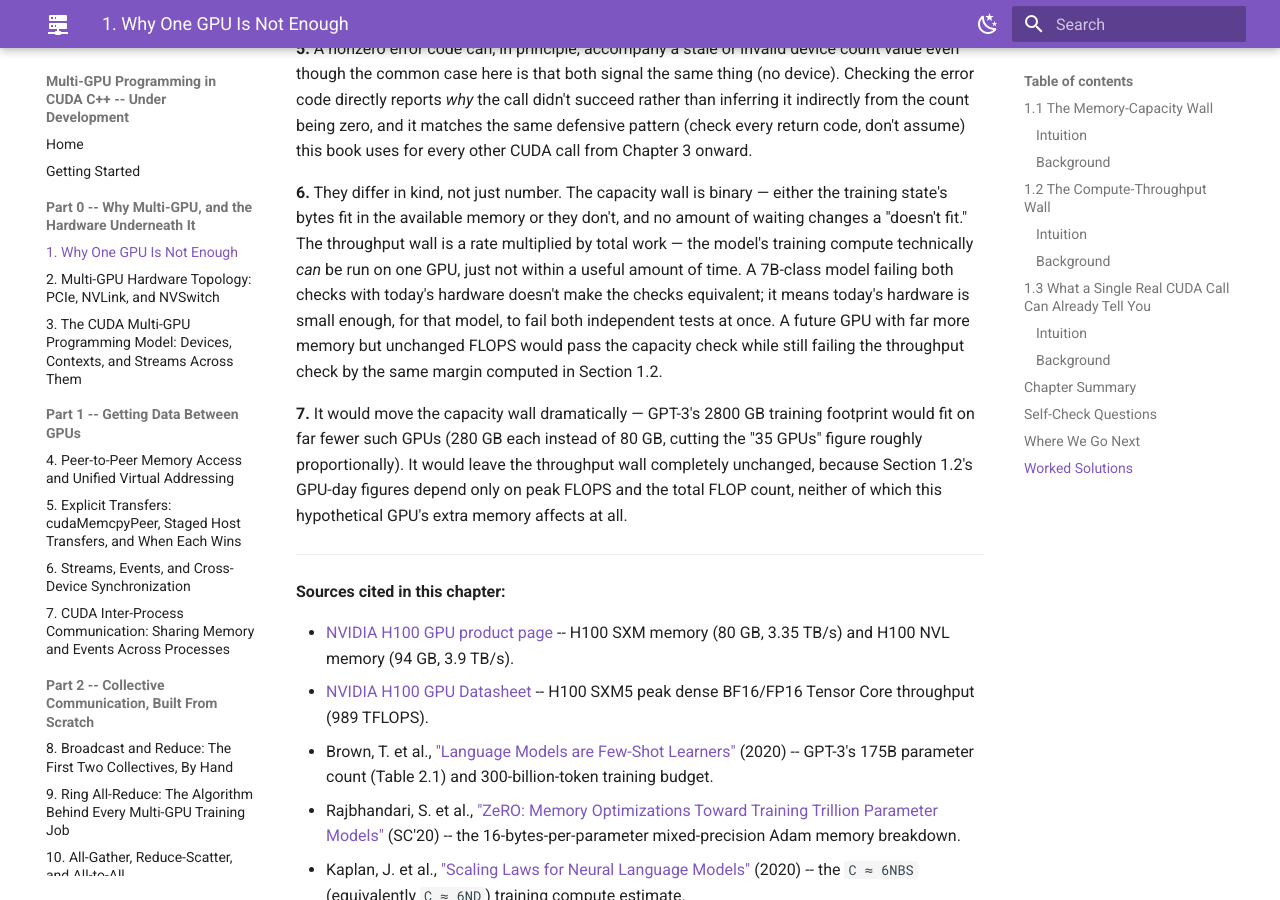
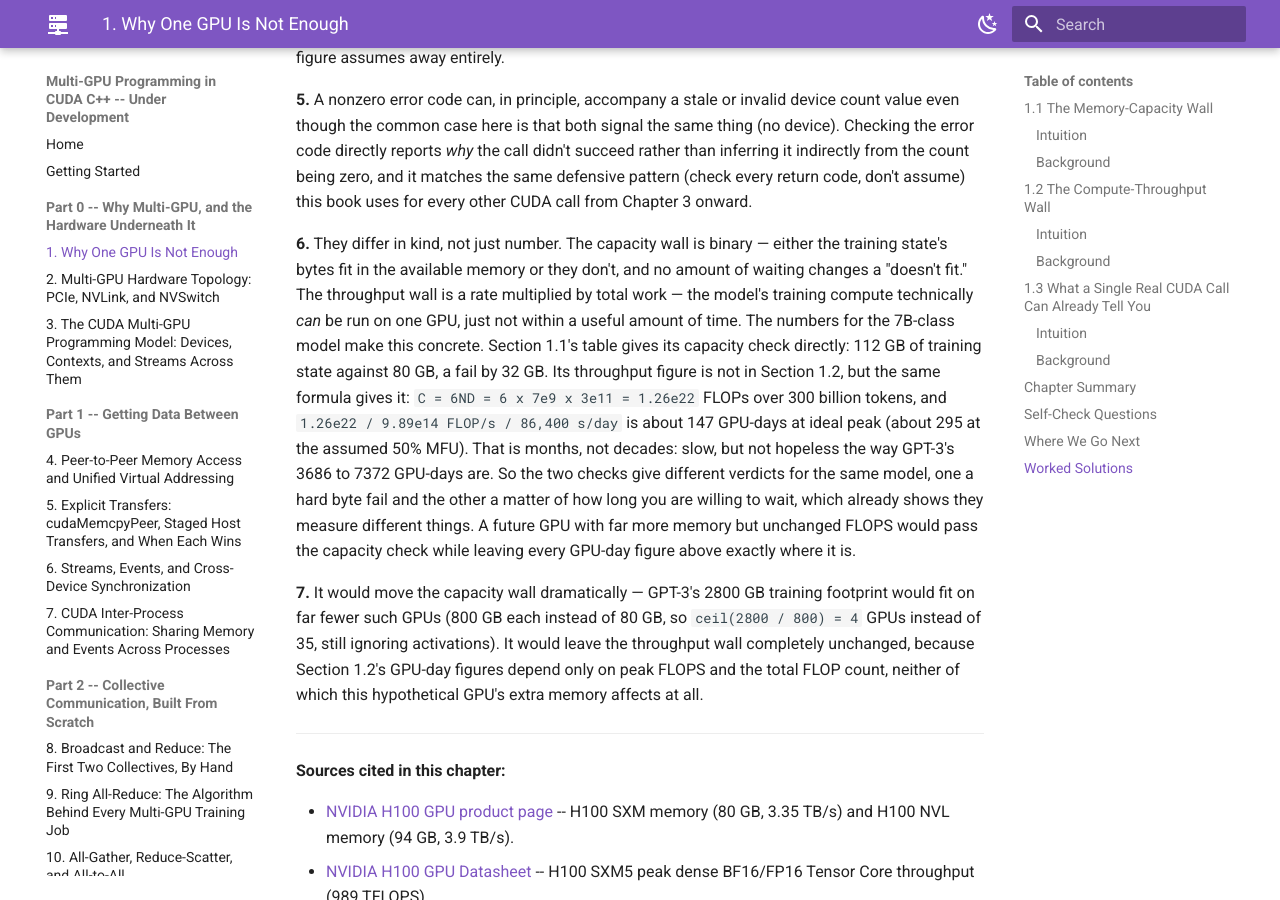
Before and after one commit to MaximumBeings/multi_gpu_cuda_from_scratch, an MkDocs documentation site: the page built from docs/part0/01-why-one-gpu-is-not-enough.md, in a window 1280 px wide and 900 px high, scrolled down 9180 px. Built offline with MkDocs 1.6.1 and Material for MkDocs 9.7.7, drawn with Linux system fonts in a browser that asks for light colours; some of the changed text lies outside the part shown.

Commit message:
Chapter 1: fix GPU-year arithmetic, Worked Solution 7 capacity math, and 7B throughput figure in Solution 6
Co-Authored-By: Claude Opus 5.5 <noreply@anthropic.com>
Claude-Session: https://claude.ai/code/session_01SjVZiZafTBfUu7vxGWXekF

````diff
--- a/docs/part0/01-why-one-gpu-is-not-enough.md
+++ b/docs/part0/01-why-one-gpu-is-not-enough.md
@@ -183,10 +183,10 @@ GPU-days on a single H100 at an assumed 50% of peak (illustrative MFU, not measu
 Same total compute spread across 1024 such GPUs at the assumed 50% MFU: 7.20 days
 ```
 
-**Model boundary, stated plainly:** the `3686.4` and `7372.8` GPU-day figures are *not* timing measurements — nothing was clocked. They're a deterministic FLOP count (`3.150e+23`, computed exactly from Kaplan's formula) divided by a real, vendor-published peak-FLOPS figure (H100 SXM's 989 TFLOP/s dense Tensor Core throughput, no sparsity). The 50%-of-peak scenario is explicitly labeled as an illustrative assumption about achieved utilization (Model FLOPs Utilization, or MFU), not a measurement of anything — real training runs report MFU figures all over the 30-50% range depending on model, hardware, and how well the implementation overlaps communication with compute, itself a running theme starting in Part 2. Either way the conclusion is the same: **over 20 years on one GPU at ideal throughput, or roughly a week on 1,024 of them.**
+**Model boundary, stated plainly:** the `3686.4` and `7372.8` GPU-day figures are *not* timing measurements — nothing was clocked. They're a deterministic FLOP count (`3.150e+23`, computed exactly from Kaplan's formula) divided by a real, vendor-published peak-FLOPS figure (H100 SXM's 989 TFLOP/s dense Tensor Core throughput, no sparsity). The 50%-of-peak scenario is explicitly labeled as an illustrative assumption about achieved utilization (Model FLOPs Utilization, or MFU), not a measurement of anything — real training runs report MFU figures all over the 30-50% range depending on model, hardware, and how well the implementation overlaps communication with compute, itself a running theme starting in Part 2. Either way the conclusion is the same: **over 10 years on one GPU even at ideal throughput (3686.4 days), over 20 years at the assumed 50% MFU (7372.8 days), or roughly a week on 1,024 of them at that same 50% MFU (7.20 days).**
 
 !!! warning "[COMMON TRAP] Treating a model that "fits in memory" as a model that's actually trainable"
-    Section 1.1's capacity check and this section's throughput check are independent — passing one says nothing about the other. A model could squeeze into a single GPU's memory (perhaps with aggressive offloading) and still cost 20 years of wall-clock time to train on that one GPU, which is exactly what the 3686-to-7372 GPU-day range above represents for GPT-3-scale training. "It fits" answers the capacity wall's question, not the throughput wall's.
+    Section 1.1's capacity check and this section's throughput check are independent — passing one says nothing about the other. A model could squeeze into a single GPU's memory (perhaps with aggressive offloading) and still cost 10 to 20 years of wall-clock time to train on that one GPU, which is exactly what the 3686-to-7372 GPU-day range above represents for GPT-3-scale training. "It fits" answers the capacity wall's question, not the throughput wall's.
 
 ## 1.3 What a Single Real CUDA Call Can Already Tell You
 
@@ -255,7 +255,7 @@ This is exactly the outcome this book's own Getting Started guide promises: the
 
 ## Chapter Summary
 
-"Not enough" splits into two independent failures: the memory-capacity wall, a hard binary limit measured exactly in bytes (Section 1.1 found GPT-3's training state needs 35 H100 SXM GPUs' worth of memory, using ZeRO's real 16-bytes-per-parameter mixed-precision Adam breakdown), and the compute-throughput wall, a rate limit measured in FLOPs against a real peak-FLOPS figure (Section 1.2 found the same model needs over 20 years on one GPU at ideal throughput, using Kaplan's real `C≈6ND` compute formula). Both walls have the same structural fix — stop asking one device to hold and do everything — but splitting work across devices creates a problem neither wall had: the pieces now have to communicate, correctly and fast enough that communication doesn't become the new bottleneck. Section 1.3's `cudaGetDeviceCount()` call is the first, smallest piece of the machinery every later chapter uses to manage that communication, and its honest zero-device answer here is the same honesty discipline this book applies everywhere a real device-touching call is made without real hardware to back it up.
+"Not enough" splits into two independent failures: the memory-capacity wall, a hard binary limit measured exactly in bytes (Section 1.1 found GPT-3's training state needs 35 H100 SXM GPUs' worth of memory, using ZeRO's real 16-bytes-per-parameter mixed-precision Adam breakdown), and the compute-throughput wall, a rate limit measured in FLOPs against a real peak-FLOPS figure (Section 1.2 found the same model needs over 10 years on one GPU even at ideal throughput, and over 20 years at an assumed 50% MFU, using Kaplan's real `C≈6ND` compute formula). Both walls have the same structural fix — stop asking one device to hold and do everything — but splitting work across devices creates a problem neither wall had: the pieces now have to communicate, correctly and fast enough that communication doesn't become the new bottleneck. Section 1.3's `cudaGetDeviceCount()` call is the first, smallest piece of the machinery every later chapter uses to manage that communication, and its honest zero-device answer here is the same honesty discipline this book applies everywhere a real device-touching call is made without real hardware to back it up.
 
 Part 1 (Chapters 4-7) builds the primitive layer for getting data between devices at all. Part 2 (Chapters 8-11) builds the communication patterns — broadcast, reduce, all-reduce — from scratch, by hand, before reaching for a library. Part 3 (Chapters 12-16) chooses *what* to split for a given workload shape. Part 4 handles devices that don't finish at the same time, or don't finish at all. Part 5 takes everything past the boundary of one machine. Part 6 puts all of it to work on real workloads, end to end.
 
@@ -285,9 +285,9 @@ Chapter 2 looks at the physical layer connecting multiple GPUs together — PCIe
 
 **5.** A nonzero error code can, in principle, accompany a stale or invalid device count value even though the common case here is that both signal the same thing (no device). Checking the error code directly reports *why* the call didn't succeed rather than inferring it indirectly from the count being zero, and it matches the same defensive pattern (check every return code, don't assume) this book uses for every other CUDA call from Chapter 3 onward.
 
-**6.** They differ in kind, not just number. The capacity wall is binary — either the training state's bytes fit in the available memory or they don't, and no amount of waiting changes a "doesn't fit." The throughput wall is a rate multiplied by total work — the model's training compute technically *can* be run on one GPU, just not within a useful amount of time. A 7B-class model failing both checks with today's hardware doesn't make the checks equivalent; it means today's hardware is small enough, for that model, to fail both independent tests at once. A future GPU with far more memory but unchanged FLOPS would pass the capacity check while still failing the throughput check by the same margin computed in Section 1.2.
+**6.** They differ in kind, not just number. The capacity wall is binary — either the training state's bytes fit in the available memory or they don't, and no amount of waiting changes a "doesn't fit." The throughput wall is a rate multiplied by total work — the model's training compute technically *can* be run on one GPU, just not within a useful amount of time. The numbers for the 7B-class model make this concrete. Section 1.1's table gives its capacity check directly: 112 GB of training state against 80 GB, a fail by 32 GB. Its throughput figure is not in Section 1.2, but the same formula gives it: `C = 6ND = 6 x 7e9 x 3e11 = 1.26e22` FLOPs over 300 billion tokens, and `1.26e22 / 9.89e14 FLOP/s / 86,400 s/day` is about 147 GPU-days at ideal peak (about 295 at the assumed 50% MFU). That is months, not decades: slow, but not hopeless the way GPT-3's 3686 to 7372 GPU-days are. So the two checks give different verdicts for the same model, one a hard byte fail and the other a matter of how long you are willing to wait, which already shows they measure different things. A future GPU with far more memory but unchanged FLOPS would pass the capacity check while leaving every GPU-day figure above exactly where it is.
 
-**7.** It would move the capacity wall dramatically — GPT-3's 2800 GB training footprint would fit on far fewer such GPUs (280 GB each instead of 80 GB, cutting the "35 GPUs" figure roughly proportionally). It would leave the throughput wall completely unchanged, because Section 1.2's GPU-day figures depend only on peak FLOPS and the total FLOP count, neither of which this hypothetical GPU's extra memory affects at all.
+**7.** It would move the capacity wall dramatically — GPT-3's 2800 GB training footprint would fit on far fewer such GPUs (800 GB each instead of 80 GB, so `ceil(2800 / 800) = 4` GPUs instead of 35, still ignoring activations). It would leave the throughput wall completely unchanged, because Section 1.2's GPU-day figures depend only on peak FLOPS and the total FLOP count, neither of which this hypothetical GPU's extra memory affects at all.
 
 ---
 
````
